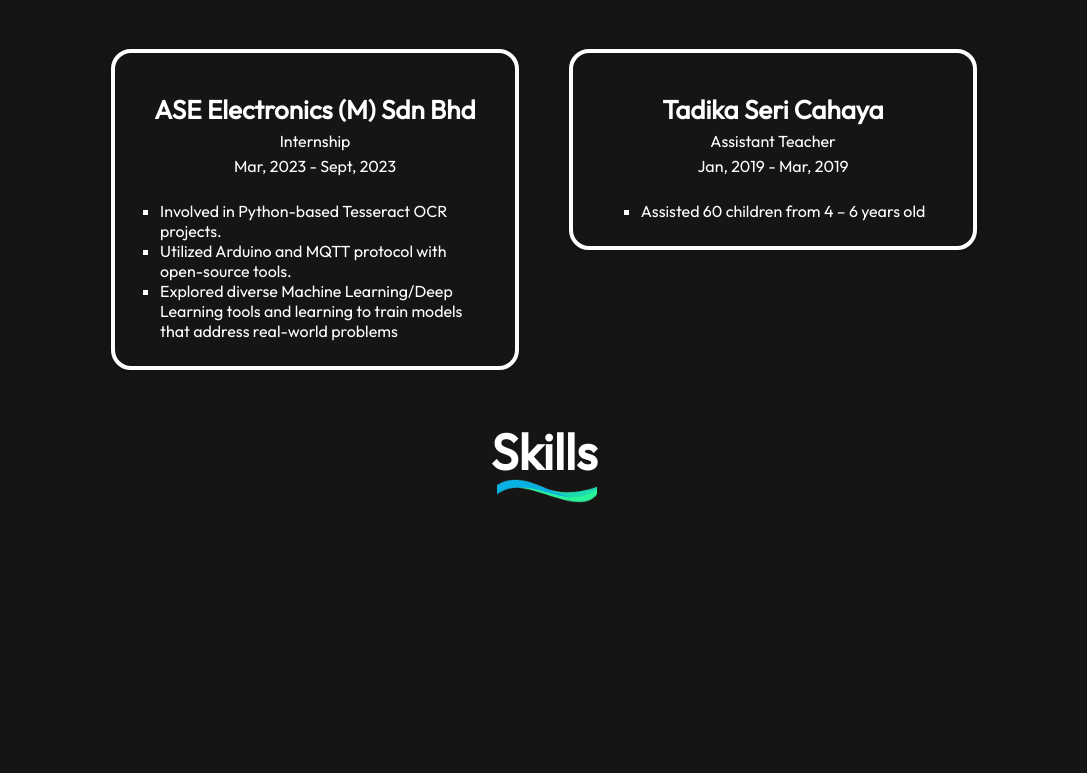
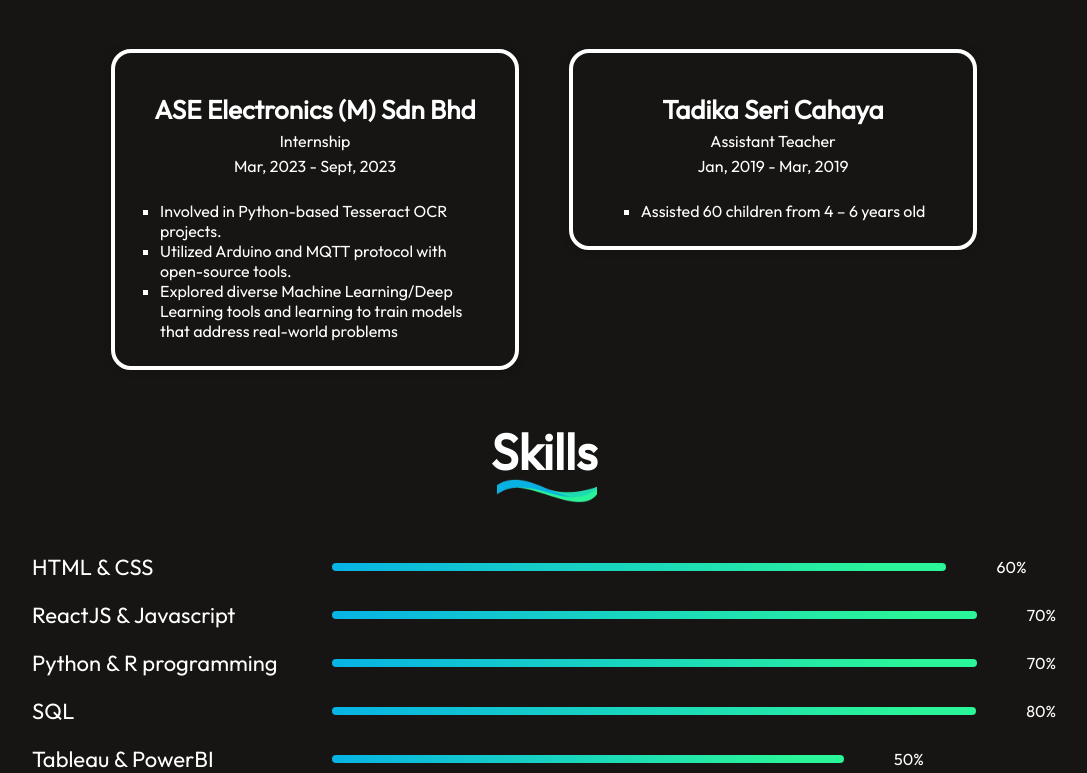
Before and after one commit to JiaaaJiaa/jy-portfolio, a React (Create React App) app: page / in a window 1280 px wide. Shown: the part 1745-2518 px from the top of the page, without its empty margins (96-1183 px from the left). Before the commit the page ends 2288 px from the top, so only its background shows below. Built offline with nearby package versions, Linux system fonts and the light colour scheme; the HTML template or start-up script is replaced by a standard one.

Commit message:
Update Skills

```diff
--- a/src/Components/Skills/Skill.css
+++ b/src/Components/Skills/Skill.css
@@ -26,3 +26,40 @@
     right:30px;
     z-index: -1;
 }
+
+.skill-contents{
+    width:80%;
+    display: flex;
+    flex-direction: column;
+    gap: 20px;
+    margin-top: 50px;
+    text-align: left;
+    /* margin-left: 100px; */
+    /* padding:0px 50px; */
+}
+
+.skill-content{
+    display: flex;
+    gap: 50px;
+    align-items: center;
+    transition:0.3s;
+}
+
+.skill-content p{
+    min-width:250px;
+    font-size: 22px;
+    font-weight:500;
+}
+
+.skill-content hr{
+    outline: none;
+    border: none;
+    height: 8px;
+    align-items: left;
+    border-radius: 50px;
+    background: linear-gradient(270deg, #2af598 10%, #08b3e5 100%);
+}
+
+.skill-content:hover {
+    transform: scale(1.05);
+}
--- a/src/Components/Skills/Skill.js
+++ b/src/Components/Skills/Skill.js
@@ -9,6 +9,13 @@
                 <h1>Skills</h1>
                 <img src={titlebackground} alt="" />
             </div>
+            <div className="skill-contents">
+                <div className="skill-content"><p>HTML & CSS</p><hr style={{width:"60%"}} />60%</div>
+                <div className="skill-content"><p>ReactJS & Javascript</p><hr style={{width:"70%"}} />70%</div>
+                <div className="skill-content"><p>Python & R programming</p><hr style={{width:"70%"}} />70%</div>
+                <div className="skill-content"><p>SQL</p><hr style={{width:"80%"}} />80%</div>
+                <div className="skill-content"><p>Tableau & PowerBI</p><hr style={{width:"50%"}} />50%</div>
+            </div>
         </div>
      );
 }
```
